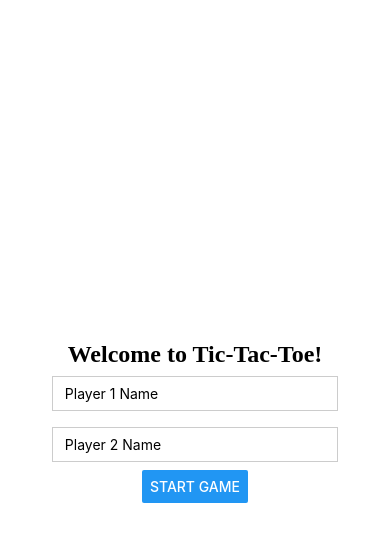
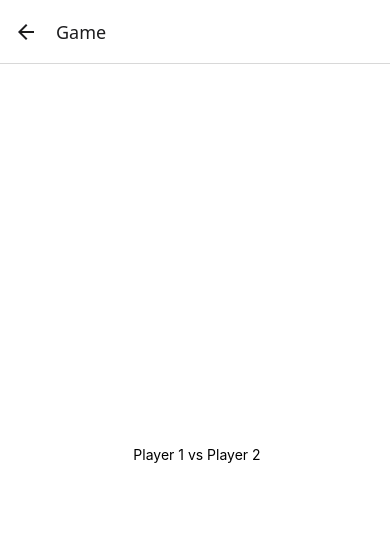
Before and after one commit to ST10530092/xo-game, a React Native app: screen / in a window 390 px wide. Both pictures are taken after a click on the button "START GAME". Shown: the top 542 px of the page. Built offline with nearby package versions, Linux system fonts and the light colour scheme.

Commit message:
implicated navigation

```diff
--- a/App.tsx
+++ b/App.tsx
@@ -1,14 +1,30 @@
 import { useState } from 'react';
 import { Button, StyleSheet, Text, TextInput, View } from 'react-native';
 
+import { NavigationContainer } from '@react-navigation/native';
+import { createNativeStackNavigator } from '@react-navigation/native-stack';
+
+const Stack = createNativeStackNavigator ();
+
 export default function App() {
+  return(
+    <NavigationContainer>
+      <Stack.Navigator initialRouteName="Home">
+        <Stack.Screen name="Home" component={PlayerScreen}/>
+        <Stack.Screen name="Game" component={GameScreen}/>
+      </Stack.Navigator>
+    </NavigationContainer>
+  )
+}
+
+  function PlayerScreen({ navigation }: any) {
   const [player1, setPlayer1] = useState<string>('');
   const [player2, setPlayer2] = useState<string>('');
-
 
   return (
     <View style={styles.container}>
      <text style={styles.title}>Welcome to Tic-Tac-Toe!</text>
+
       <TextInput
         placeholder='Player 1 Name'
         value={player1}
@@ -23,12 +39,18 @@
       />
       <Button
       title="Start Game"
-      onPress={() => console.log(`Player1: ${player1}, Player 2: ${player2}`)}
-
+      onPress={() => navigation.navigate('Game')}
       />
-
     </View>
   );
+}
+
+function GameScreen({ navigation,route}: any) {
+  return(
+    <View style={styles.container}>
+      <Text> Player 1 vs Player 2</Text>
+    </View>
+  )
 }
 
 const styles = StyleSheet.create({
```
